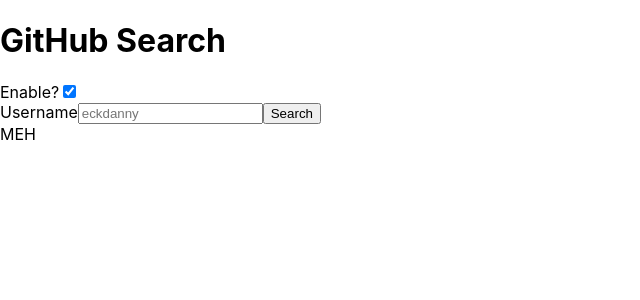
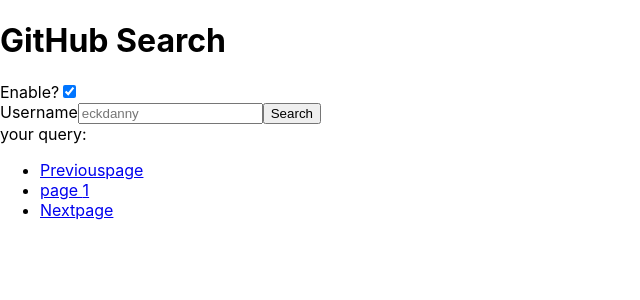
Before and after one commit to eckdanny/gh-search, a React (Create React App) app: page / in a window 1280 px wide. Shown: the top 300 px of the page, without its empty margins (0-640 px from the left). Built offline with nearby package versions, Linux system fonts and the light colour scheme.

Commit message:
WiP -- more learning than doing

```diff
--- /dev/null
+++ b/src/components/Pagination/Pagination.tsx
@@ -0,0 +1,45 @@
+import React from 'react'
+
+export type PagintionProps<T = {}> = {
+  // nothing here yet
+} & T
+
+const Pagination: React.FC<PagintionProps> = () => {
+  return (
+    <nav aria-label="pagination">
+      <ul className="pagination">
+        <li className="pagination__item pagination__item--previous-page">
+          <a
+            className="pagination__link pagination__link--is-disabled"
+            href="#"
+            aria-disabled="true"
+          >
+            <span className="visuallyhidden">
+              Previous
+              <span>page</span>
+            </span>
+          </a>
+        </li>
+        <li className="pagination__item">
+          <a className="pagination__link" href="#">
+            <span className="visuallyhidden">page </span>1
+          </a>
+        </li>
+        <li className="pagination__item pagination__item--next-page">
+          <a
+            className="pagination__link pagination__link--is-disabled"
+            href="#"
+            aria-disabled="true"
+          >
+            <span className="visuallyhidden">
+              Next
+              <span>page</span>
+            </span>
+          </a>
+        </li>
+      </ul>
+    </nav>
+  )
+}
+
+export default Pagination
--- /dev/null
+++ b/src/components/Pagination/index.ts
@@ -0,0 +1 @@
+export { default } from './Pagination'
--- a/src/modules/UserSearch/BasicUserSearchForm/BasicUserSearchForm.tsx
+++ b/src/modules/UserSearch/BasicUserSearchForm/BasicUserSearchForm.tsx
@@ -3,12 +3,13 @@
 export type BasicUserSearchFormProps<T = {}> = React.FormHTMLAttributes<
   HTMLFormElement
 > & {
-  /** Overloading the `onChange` callback to use for the search form control */
   onInputChange?: React.ChangeEventHandler<HTMLInputElement>
+  inputValue?: string
 } & T
 
 const BasicUserSearchForm: FC<BasicUserSearchFormProps> = ({
   onSubmit,
+  inputValue,
   onInputChange,
 }) => {
   const inputRef = useRef(null)
@@ -22,9 +23,14 @@
         placeholder="eckdanny"
         autoComplete="off"
         spellCheck={false}
+        value={inputValue}
         onChange={onInputChange}
       />
       <button type="submit">Search</button>
+      <div>
+        your query:
+        <code>{inputValue}</code>
+      </div>
     </form>
   )
 }
--- a/src/modules/UserSearch/UserList/UserList.tsx
+++ b/src/modules/UserSearch/UserList/UserList.tsx
@@ -3,21 +3,22 @@
 import { IGitHubUser } from '../../../types'
 
 export type UserListProps<T = {}> = {
-  values?: IGitHubUser[]
-  // nothing here yet
+  /** Array of GitHub user objects */
+  values?: IGitHubUser[] | null
+  /** Whether or not a new list is currently being loaded */
+  isLoading?: boolean
 } & T
 
-const UserList: React.FC<UserListProps> = props => {
+const UserList: React.FC<UserListProps> = ({ values }) => {
+  if (values === null) return null
   return (
     <Fragment>
-      <div>MEH</div>
       <div>
-        {props.values &&
-          props.values.map(user => <UserCard key={user.id} user={user} />)}
+        {values && values.map(user => <UserCard key={user.id} user={user} />)}
       </div>
     </Fragment>
   )
-  return <pre>{JSON.stringify(props.values, null, 2)}</pre>
+  return <pre>{JSON.stringify(values, null, 2)}</pre>
 }
 
 export default UserList
--- a/src/modules/UserSearch/UserSearch.tsx
+++ b/src/modules/UserSearch/UserSearch.tsx
@@ -1,68 +1,60 @@
-import React, { useEffect, useState, ChangeEvent } from 'react'
-import BasicUserSearchForm from './BasicUserSearchForm'
-import UserList from './UserList'
-import { Subject, from } from 'rxjs'
+import React, { useEffect, useState } from 'react'
+import { BehaviorSubject, from } from 'rxjs'
 import {
   filter,
   debounceTime,
   distinctUntilChanged,
   switchMap,
 } from 'rxjs/operators'
+import BasicUserSearchForm from './BasicUserSearchForm'
+import UserList from './UserList'
+import Pagination from '../../components/Pagination'
 
 export type UserSearchProps<T = {}> = {
-  // Nothing here yet
+  query?: string
+  query$?: BehaviorSubject<string>
+  data?: {
+    items: any[]
+  }
 } & T
 
 const UserSearch: React.FC<UserSearchProps> = () => {
-  let basicQuery$: Subject<string>
-  let search$: Subject<string>
-
-  // const [basicQuery, setBasicQuery] = useState(null)
-
-  const [users, setUsers] = useState([])
+  const [query, setQuery] = useState('')
+  const [query$] = useState(new BehaviorSubject(''))
+  const [isLoading, setIsLoading] = useState(false)
+  const [data, setData] = useState({ items: [] })
 
   useEffect(() => {
-    console.log('setup!')
-    basicQuery$ = new Subject()
-    // basicQuery$.subscribe(x => console.log(x))
-    basicQuery$
+    const subscription = query$.subscribe(setQuery)
+    return () => subscription.unsubscribe()
+  }, [])
+
+  useEffect(() => {
+    const service = query$
       .pipe(
         filter(q => q.length >= 3 || !q.length),
         debounceTime(250),
-        // map((e: any) => e.target.value)
         distinctUntilChanged(),
-        switchMap(d => {
-          return d ? from(searchUsers(d)) : from(Promise.resolve({ items: [] }))
-        })
+        switchMap(d =>
+          d ? from(search(d)) : from(Promise.resolve({ items: [] }))
+        )
       )
-      .subscribe(x => setUsers(x.items))
-    return () => {
-      console.log('tear down')
-      basicQuery$.complete()
-    }
-  }, [])
-
-  useEffect(() => {
-    search$ = new Subject()
-    // search$.subscribe(x => console.log(search$))
-    return () => {
-      console.log('tear down search$ subscriptions')
-      search$.complete()
-    }
+      .subscribe(res => setData(res))
+    return () => service.unsubscribe()
   }, [])
 
   return (
     <div>
       <BasicUserSearchForm
+        inputValue={query}
         onSubmit={event => {
           event.preventDefault()
-          search$.next()
+          console.log('you submitted the form')
         }}
-        onInputChange={event => {
-          basicQuery$.next(event.target.value)
-        }}
+        onInputChange={event => query$.next(event.target.value)}
       />
-      <UserList values={users} />
+      <UserList isLoading={isLoading} values={data.items} />
+      <Pagination />
     </div>
   )
 }
@@ -73,8 +65,9 @@
 // Helpers
 //
 
-function searchUsers(query: string) {
-  return fetch(`https://api.github.com/search/users?q=${query}`).then(data =>
-    data.json()
+async function search(query: string) {
+  const data = await fetch(
+    `https://api.github.com/search/users?q=${query}&page=1&per_page=5`
   )
+  return await data.json()
 }
```
Also changed, not shown: 1 other file (tests, documents, lock files or other folders).
